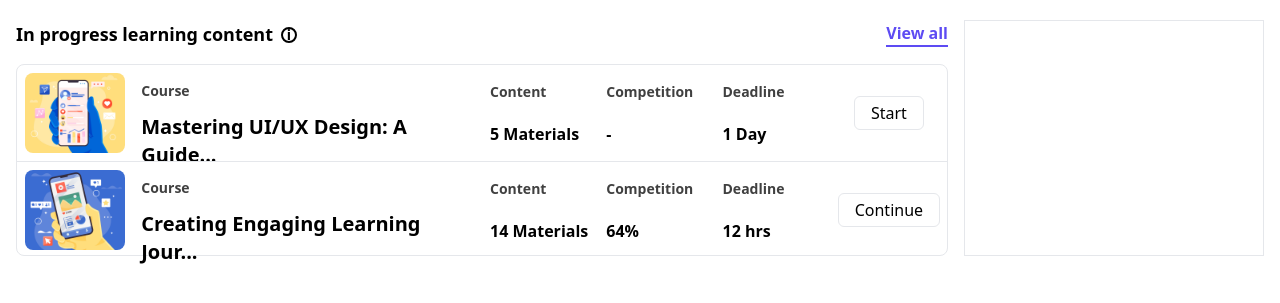
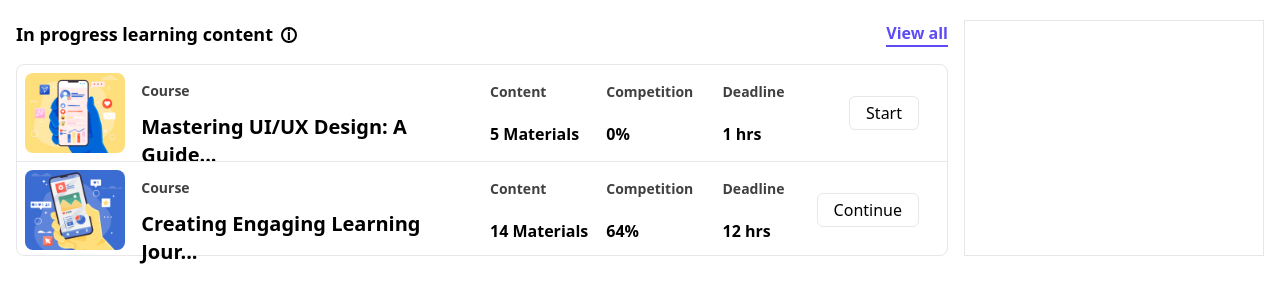
Before and after one commit to Eravity/Rocket.dev, a Next.js app: page / in a window 1280 px wide. Shown: the part 353-656 px from the top of the page. Built offline with nearby package versions, Linux system fonts and the light colour scheme.

Commit message:
Edit CourseProgress component

```diff
--- a/src/app/_components/CourseProgress.tsx
+++ b/src/app/_components/CourseProgress.tsx
@@ -7,8 +7,8 @@ type CourseData = {
   image: StaticImageData;
   title: string;
   materials: number;
-  competition: string;
-  deadline: string;
+  competition: number;
+  deadline: number;
   buttonText: string;
 }
 
@@ -17,16 +17,16 @@ const courses: CourseData[] = [
     image: image1,
     title: "Mastering UI/UX Design: A Guide...",
     materials: 5,
-    competition: "-",
-    deadline: "1 Day",
+    competition: 0,
+    deadline: 1,
     buttonText: "Start"
   },
   {
     image: image2,
     title: "Creating Engaging Learning Jour...",
     materials: 14,
-    competition: "64%",
-    deadline: "12 hrs",
+    competition: 64,
+    deadline: 12,
     buttonText: "Continue"
   }
 ];
@@ -63,9 +63,9 @@ const CourseRow = ({ course }: { course: CourseData }) => (
       </h2>
     </div>
     <InfoCell label="Content" value={`${course.materials} Materials`} />
-    <InfoCell label="Competition" value={course.competition} />
-    <InfoCell label="Deadline" value={course.deadline} />
-    <div className="flex items-center justify-center">
+    <InfoCell label="Competition" value={`${course.competition}%`} />
+    <InfoCell label="Deadline" value={`${course.deadline} hrs`} />
+    <div className="flex items-center justify-end pr-7">
       <button className="px-4 py-1 border rounded-md">
         {course.buttonText}
       </button>
```
